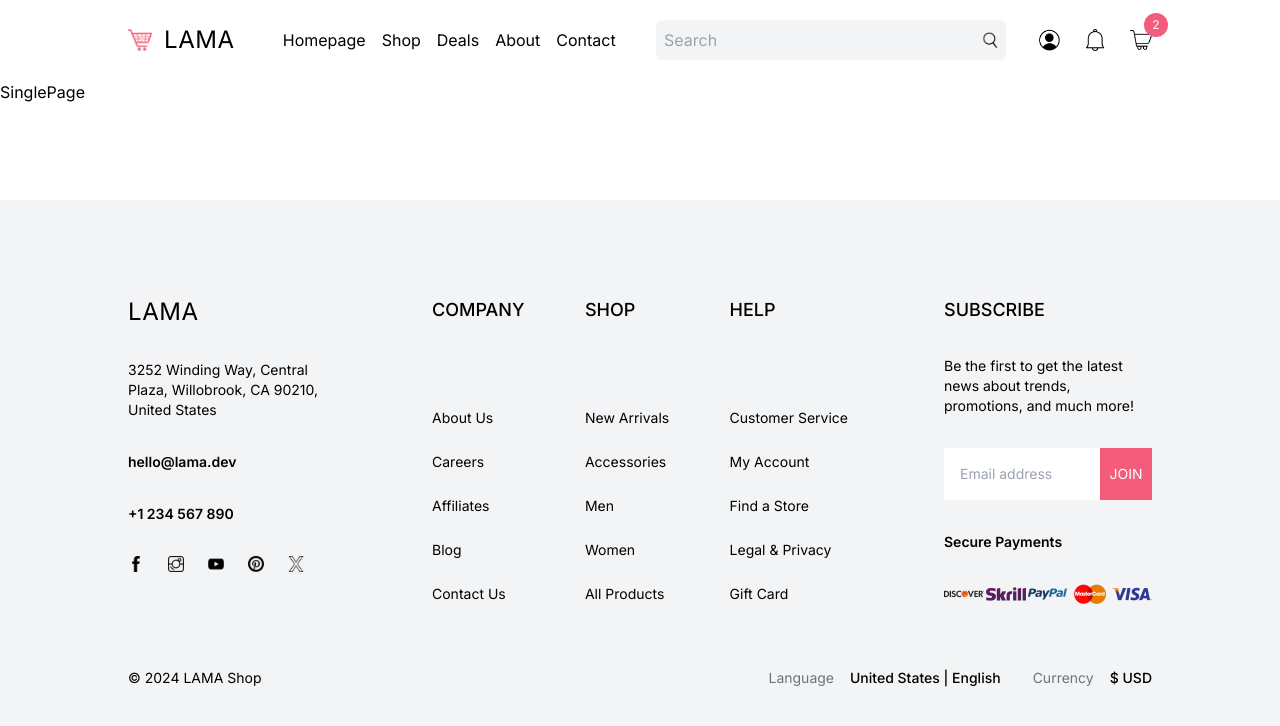
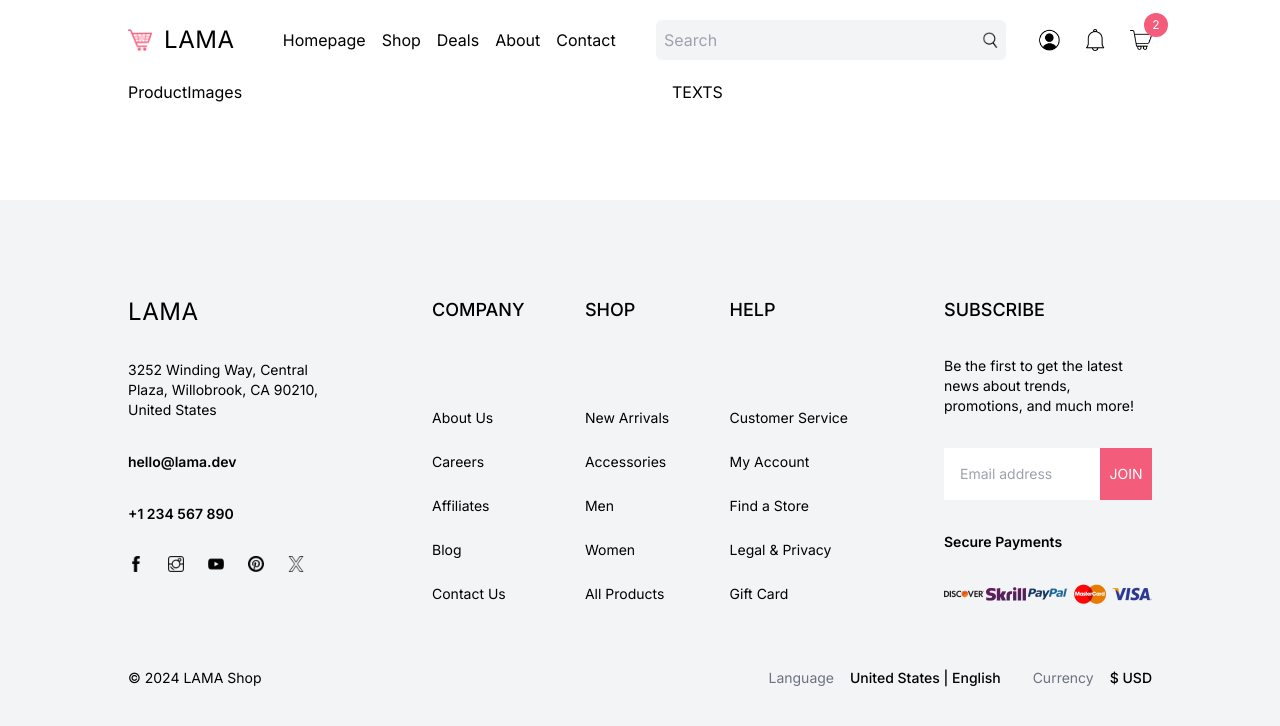
Before and after one commit to JawadTheGreat/nextjs-ecommerce, a Next.js app: page /test in a window 1280 px wide. Shown: the top 726 px of the page. Built offline with nearby package versions, Linux system fonts and the light colour scheme.

Commit message:
started working on single page

```diff
--- a/app/[slug]/page.tsx
+++ b/app/[slug]/page.tsx
@@ -1,4 +1,15 @@
+import ProductImages from "../components/ProductImages";
+
 const SinglePage = () => {
-  return <div>SinglePage</div>;
+  return (
+    <div className="px-4 md:px-8 lg:px-16 xl:px-32 2xl:px-64 relative flex flex-col lg:flex-row gap-16">
+      {/* IMG */}
+      <div className="w-full lg:w-1/2 lg:sticky top-20 h-max">
+        <ProductImages />
+      </div>
+      {/* TEXTS */}
+      <div className="w-full lg:w-1/2 flex flex-col gap-6">TEXTS</div>
+    </div>
+  );
 };
 export default SinglePage;
--- /dev/null
+++ b/app/components/ProductImages.tsx
@@ -0,0 +1,4 @@
+const ProductImages = () => {
+  return <div>ProductImages</div>;
+};
+export default ProductImages;
```
